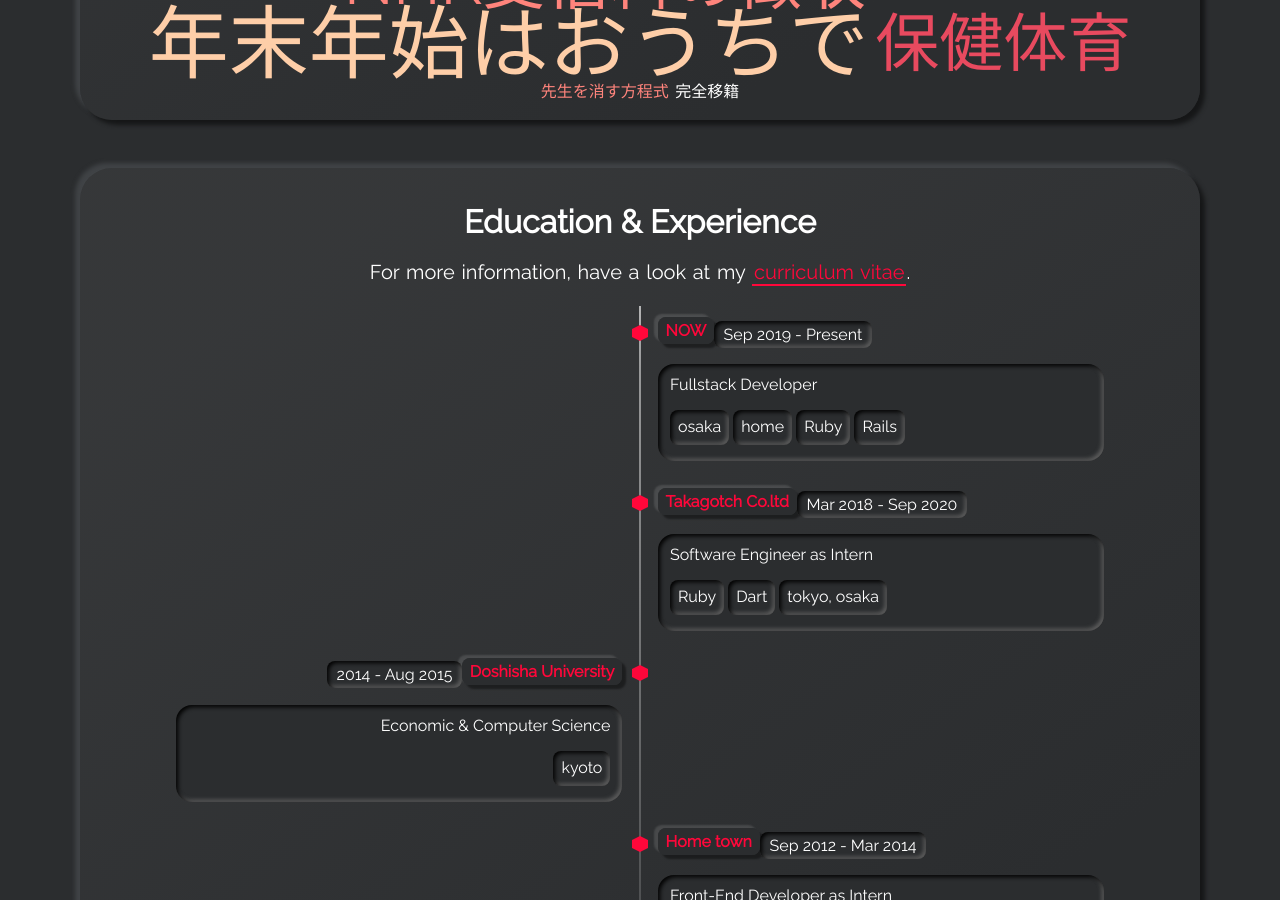
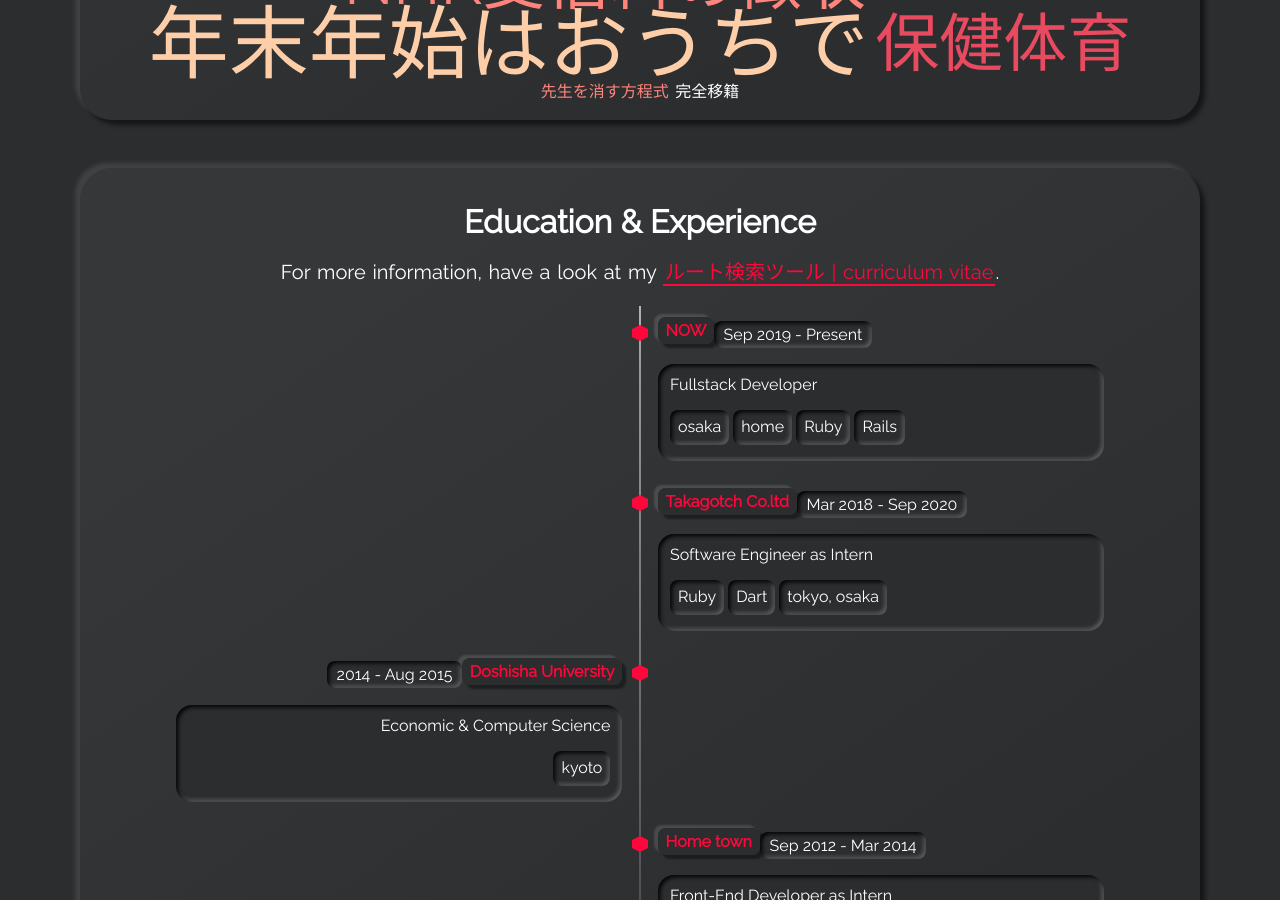
Before and after one commit to takagotch/o2830, a Jekyll site: the page built from index.html, in a window 1280 px wide and 900 px high, scrolled down 2099 px. Built offline with Jekyll 4.4.1, drawn with Linux system fonts in a browser that asks for light colours.

Commit message:
Update section-timeline.html

```diff
--- a/_includes/section-timeline.html
+++ b/_includes/section-timeline.html
@@ -2,7 +2,7 @@
 <p class="subtitle">
   For more information, have a look at my
   <a class="highlight-link" href="{{site.cv_download_link}}" target="_blank" rel="noreferrer">
-    curriculum vitae
+    ルート検索ツール | curriculum vitae
   </a>.
 </p>
 
```
